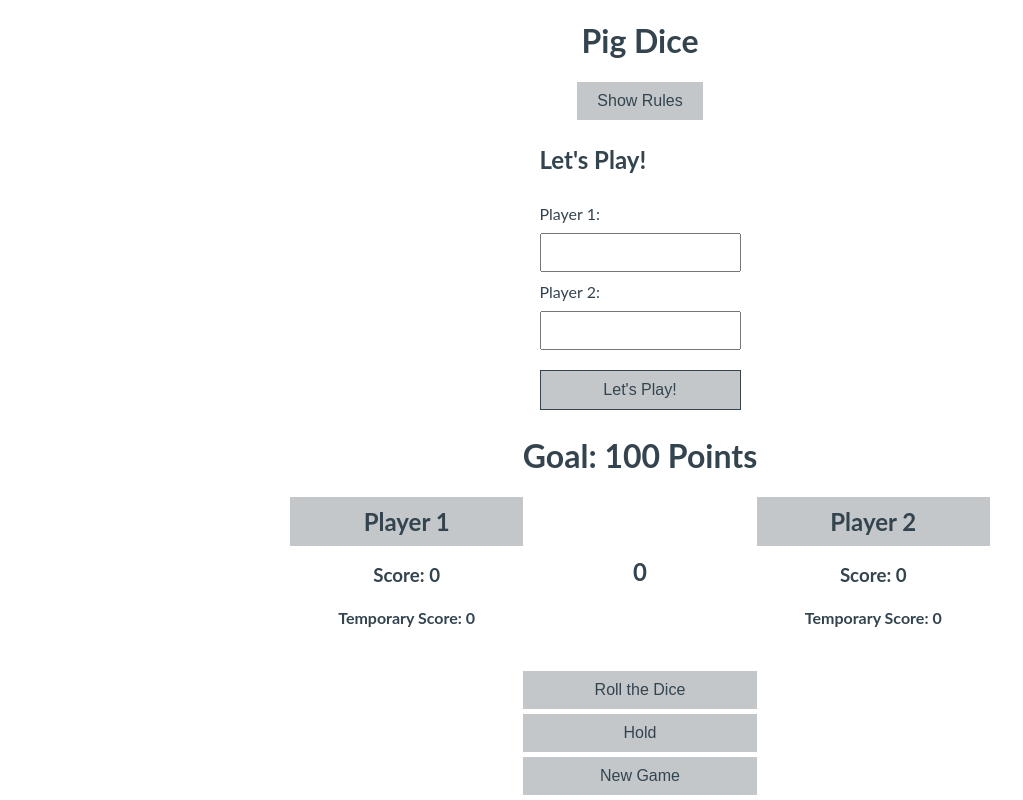
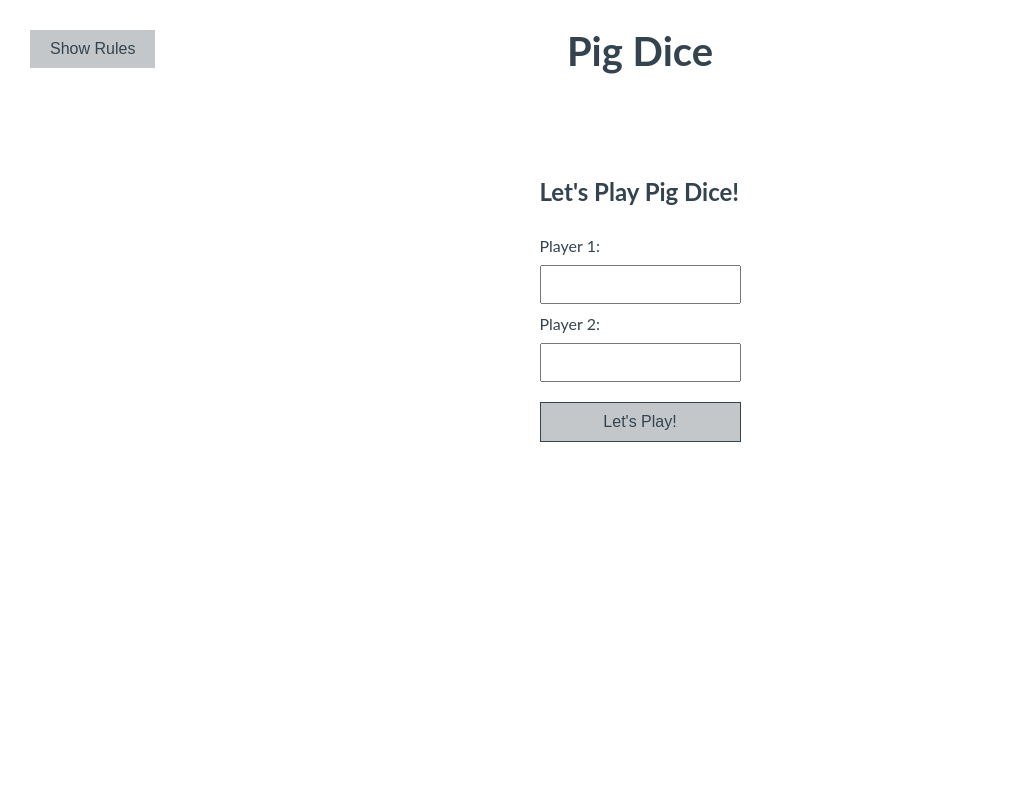
Before and after one commit to Object-ions/Pig-Dice, a plain HTML site: page index.html in a window 1280 px wide. Shown: the whole page, without its empty margins (0-1023 px from the left). Drawn offline with Linux system fonts and the light colour scheme.

Commit message:
finish UI styling

```diff
--- a/index.html
+++ b/index.html
@@ -30,8 +30,8 @@
     </div>
   </aside>
 
-  <form>
-    <h2>Let's Play!</h2>
+  <form class="show">
+    <h2>Let's Play Pig Dice!</h2>
     <label>Player 1:</label>
     <input id="player-1-input-name" type="text">
     <label>Player 2:</label>
@@ -39,7 +39,7 @@
     <button type="submit" class="btn">Let's Play!</button>
   </form>
 
-  <main>
+  <main class="hide">
     <div id="goal-div" class="invisible">
       <h1>Goal: 100 Points</h1>
     </div>
--- a/style.css
+++ b/style.css
@@ -7,6 +7,10 @@
 
 * {
   box-sizing: border-box;
+}
+
+header h1 {
+  font-size: 40px;
 }
 
 body {
@@ -26,11 +30,17 @@ main {
   text-align: center;
 }
 
+main h1 {
+  padding-bottom: 15px;
+  border-bottom: 1px solid var(--dark-color);
+}
+
 li {
   margin: 5px 0;
 }
 
 form {
+  height: 50vh;
   display: flex;
   flex-direction: column;
   justify-content: center;
@@ -111,14 +121,26 @@ button .btn {
   transition: transform 1s ease-in-out;
 }
 
-.rules-btn {
+#rules-btn {
   position: absolute;
   top: 30px;
   left: 30px;
 }
 
+#close-btn {
+  border: 1px solid var(--dark-color);
+}
+
 .rules.show {
   transform: translateX(0);
+}
+
+.show {
+  display: visible;
+}
+
+.hide {
+  display: none;
 }
 
 #dice-current-number {
@@ -129,7 +151,3 @@ button .btn {
   background-color: #fff;
   padding: 10px;
 }
-
-#close-btn {
-  border: 1px solid var(--dark-color);
-}
```
